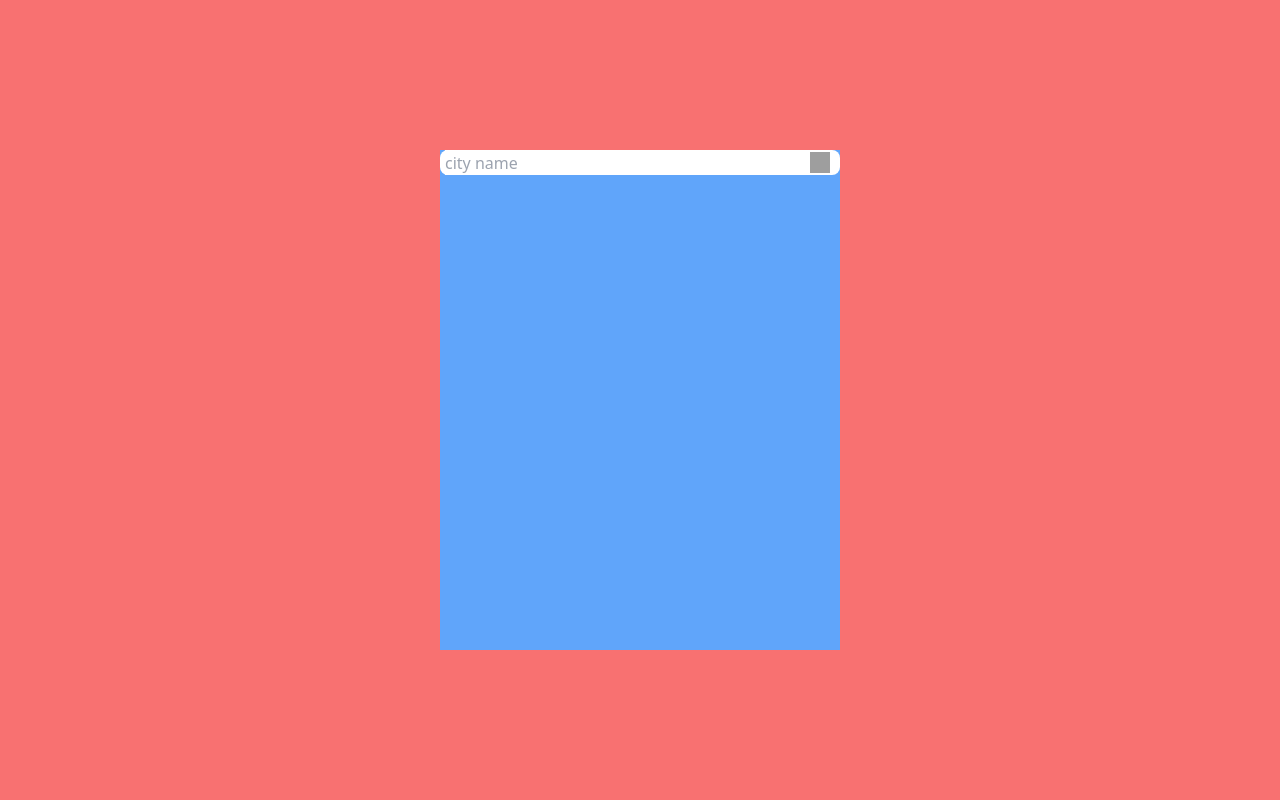
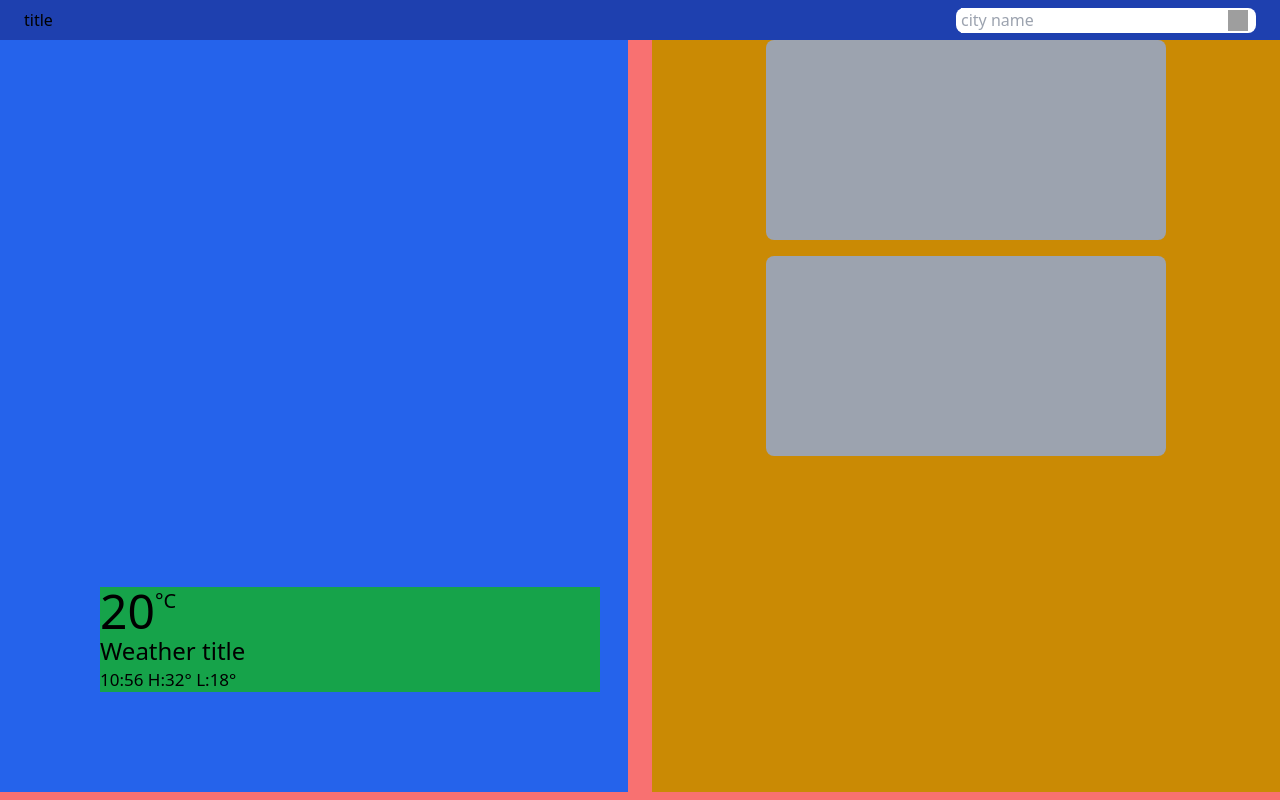
Before and after one commit to Jospin6/weather_app, a React (Vite) app: page / in a window 1280 px wide. Built offline with nearby package versions, Linux system fonts and the light colour scheme; grey boxes are pictures that could not be loaded.

Commit message:
Add search bar to the navbar

```diff
--- a/src/App.tsx
+++ b/src/App.tsx
@@ -1,13 +1,13 @@
-import { SearchBar } from "./components/SearchBar"
+import { Navbar } from "./components/Navbar"
+import { WeatherInfos } from "./components/WeatherInfos"
 
 function App() {
 
   return (
     <>
-      <div className="w-full h-[100vh] bg-red-400 flex items-center justify-center">
-          <div className="w-[400px] h-[500px] bg-blue-400">
-            <SearchBar/>
-          </div>
+      <div className="w-full h-[100vh] bg-red-400">
+          <Navbar/>
+          <WeatherInfos/>
       </div>
     </>
   )
--- /dev/null
+++ b/src/components/Navbar.tsx
@@ -0,0 +1,8 @@
+import { SearchBar } from "./SearchBar"
+
+export const Navbar = () => {
+    return <div className="w-full h-[40px] flex items-center justify-between px-6 bg-blue-800">
+        <div>title</div>
+        <SearchBar/>
+    </div>
+}
--- a/src/components/SearchBar.tsx
+++ b/src/components/SearchBar.tsx
@@ -1,8 +1,8 @@
 import search from '../assets/images/search.png'
 
 export const SearchBar = () => {
-    return <div className='flex bg-white h-[25px] rounded-lg'>
+    return <div className='flex bg-white h-[25px] w-[300px] rounded-lg'>
         <input type="text" placeholder="city name" className='mx-[5px] w-[90%] outline-none'/>
-        <img src={search} alt="search" width="20" height="20" className='object-fit py-[2px]' />
+        <img src={search} alt="search" width="20" height="20" className='object-fit py-[2px] mr-2' />
     </div>
 }
--- /dev/null
+++ b/src/components/WeatherInfos.tsx
@@ -0,0 +1,23 @@
+
+export const WeatherInfos = () => {
+    return <div className="grid grid-cols-4 gap-6 h-[94vh]">
+        <div className="col-span-2 relative bg-blue-600">
+            <div className="absolute left-[100px] bottom-[100px] h-[auto] w-[500px]">
+                <div className="bg-green-600">
+                    <div className="flex items-top ">
+                        <span className="text-5xl font-[500]">20</span>
+                        <span className="text-xl">°C</span>
+                    </div>
+                    <div className="text-2xl font-[500]">Weather title</div>
+                    <div className="text-[17px]">10:56  H:32°  L:18°</div>
+                </div>
+            </div>
+        </div>
+        <div className="col-span-2 bg-yellow-600 flex justify-center">
+            <div>
+                <div className="rounded-lg h-[200px] w-[400px] bg-gray-400 mb-4"></div>
+                <div className="rounded-lg h-[200px] w-[400px] bg-gray-400"></div>
+            </div>
+        </div>
+    </div>
+}
```
